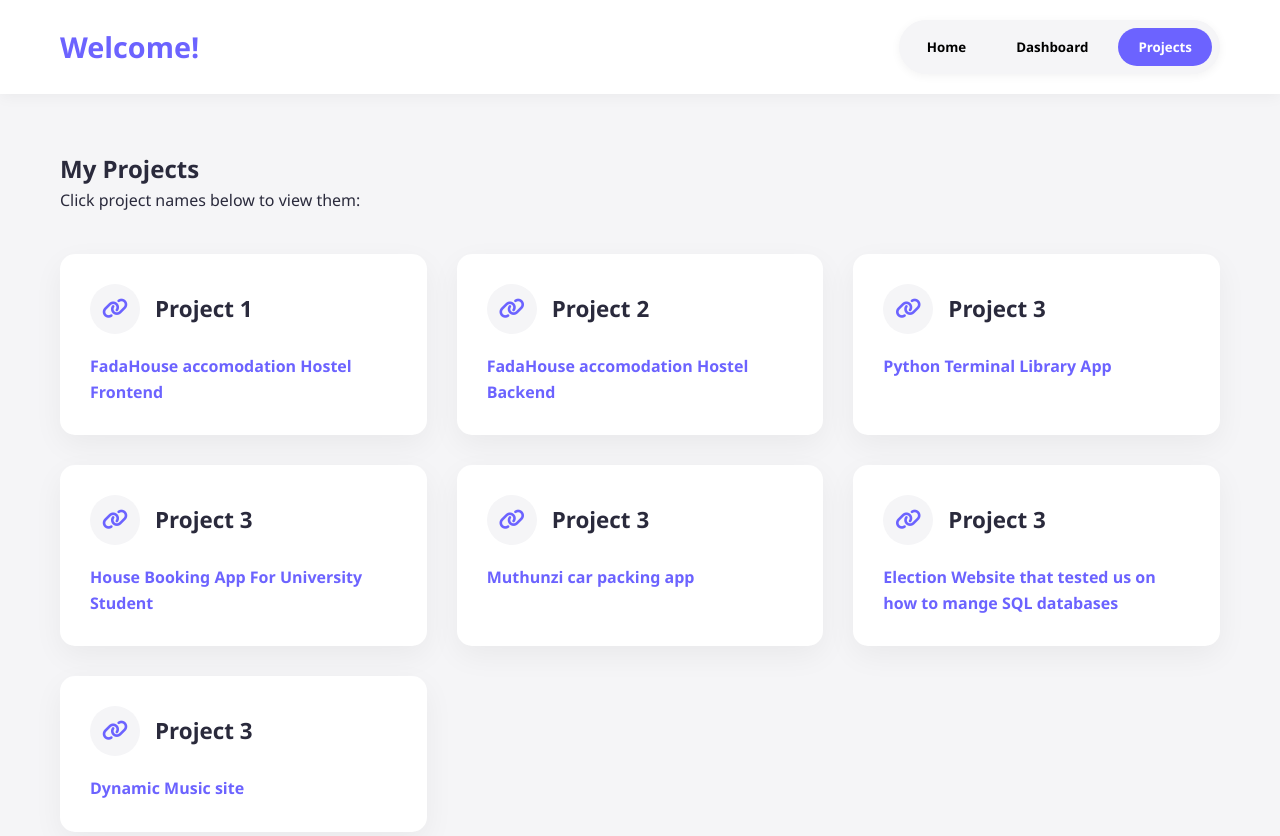
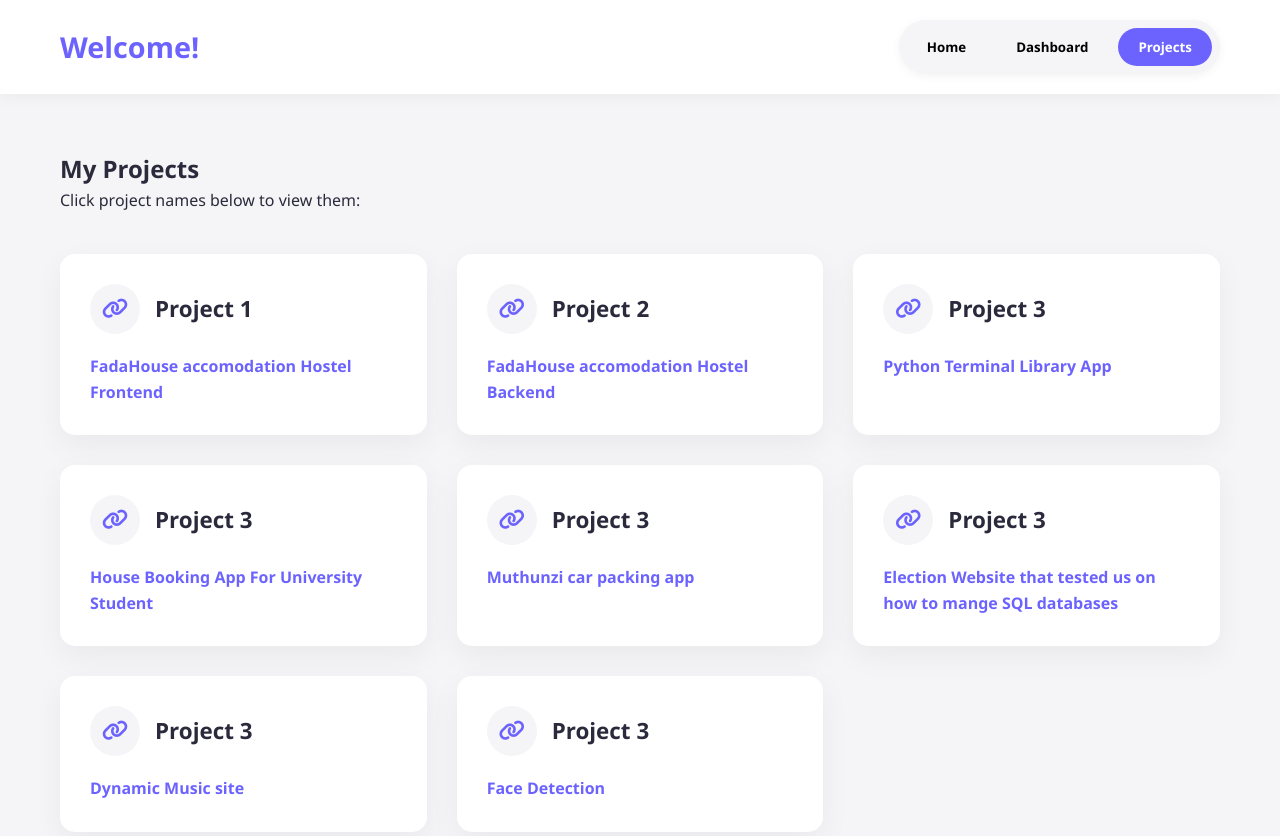
Before and after one commit to Nolstan/My-portfolio, a plain HTML site: page index.html in a window 1280 px wide. Both pictures are taken after a click on the button "Projects". Drawn offline with Linux system fonts and the light colour scheme.

Commit message:
commit: added link to face recognition repo

```diff
--- a/index.html
+++ b/index.html
@@ -196,6 +196,10 @@
                     <div class="card-header"><div class="card-icon"><i class="fas fa-link"></i></div><h3 class="card-title">Project 3</h3></div>
                     <div class="card-content"><a href="https://github.com/Nolstan/music-api-project" target="_blank">Dynamic Music site</a></div>
                 </div>
+                <div class="dashboard-card">
+                    <div class="card-header"><div class="card-icon"><i class="fas fa-link"></i></div><h3 class="card-title">Project 3</h3></div>
+                    <div class="card-content"><a href="https://github.com/Nolstan/face-detection/blob/main/main.py" target="_blank">Face Detection</a></div>
+                </div>
             </div>
         </div>
     </div>
```
